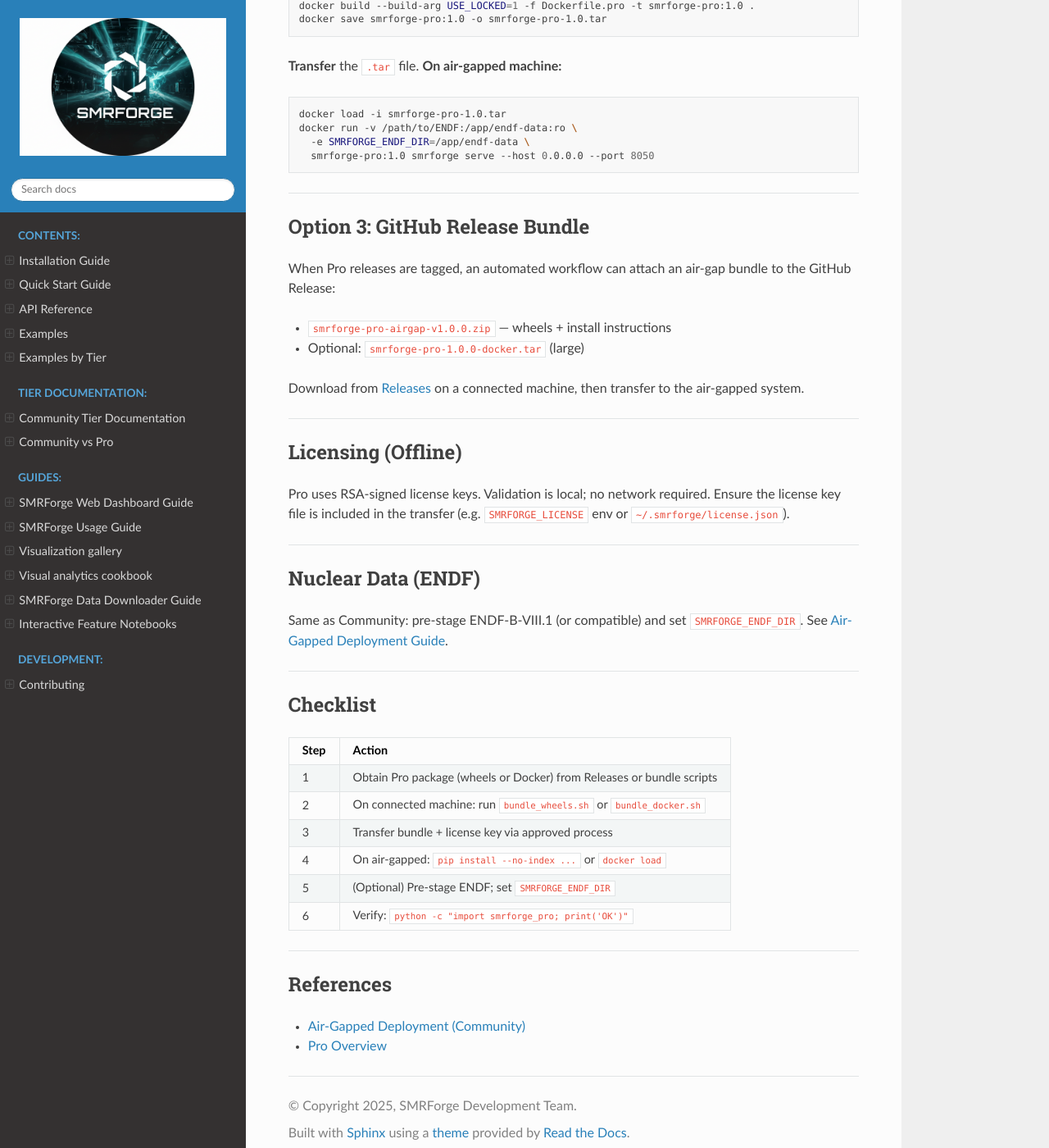
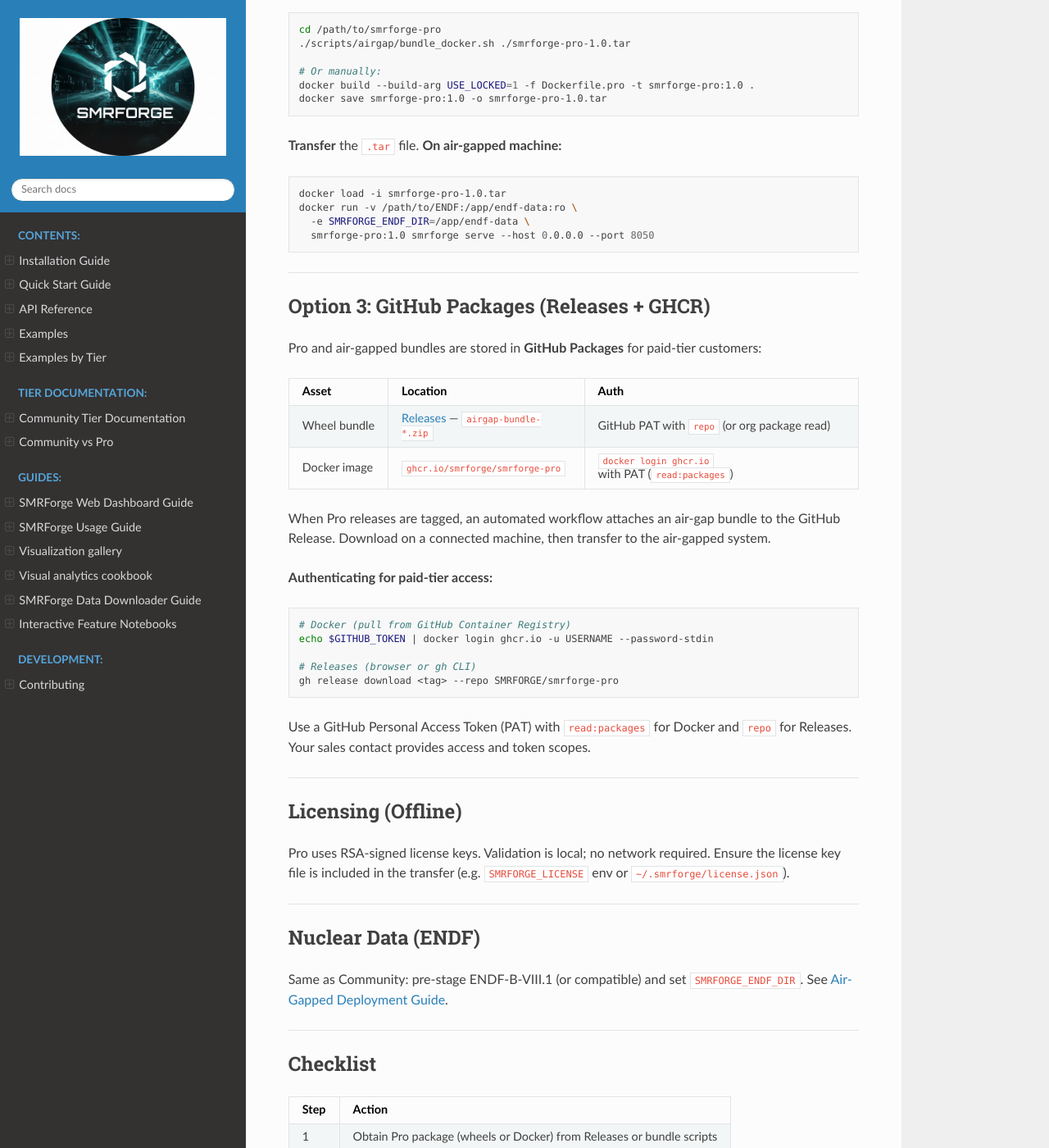
Before and after one commit to SMRFORGE/smrforge, a Sphinx documentation site: the page built from docs/deployment/air-gapped-pro.md, in a window 1280 px wide and 1400 px high, scrolled down 1147 px. Shown: the whole window at 82% size. Built offline with Sphinx 7.4.7 and the Read the Docs theme 3.1.0, drawn with Linux system fonts in a browser that asks for light colours; pages that are not in the unit, such as notebooks, are missing from menus; some of the changed text lies outside the part shown.

Commit message:
Add copy_to_pro scripts, document GitHub Packages for Pro/air-gap
- scripts/airgap/copy_to_pro.sh and .ps1: sync air-gap content to smrforge-pro
- docs: Pro and air-gapped bundles use GitHub Packages (Releases + ghcr.io)
- Add auth instructions for paid-tier access in air-gapped-pro.md

Made-with: Cursor

````diff
--- a/docs/deployment/air-gapped-pro.md
+++ b/docs/deployment/air-gapped-pro.md
@@ -8,6 +8,8 @@
 ## Overview
 
 Pro supports full air-gapped deployment: wheels, Docker images, and nuclear data can be pre-staged on a connected machine and transferred via approved process. Licensing validation runs offline (RSA-signed keys, no phone-home).
+
+**Distribution:** Paid-tier Pro and air-gapped bundles use **GitHub Packages** for storage—wheel bundles on GitHub Releases, Docker images on `ghcr.io/smrforge/smrforge-pro`. Access requires a Pro license and authenticated GitHub access.
 
 ---
 
@@ -63,14 +65,28 @@ docker run -v /path/to/ENDF:/app/endf-data:ro \
 
 ---
 
-## Option 3: GitHub Release Bundle
+## Option 3: GitHub Packages (Releases + GHCR)
 
-When Pro releases are tagged, an automated workflow can attach an air-gap bundle to the GitHub Release:
+Pro and air-gapped bundles are stored in **GitHub Packages** for paid-tier customers:
 
-- `smrforge-pro-airgap-v1.0.0.zip` — wheels + install instructions
-- Optional: `smrforge-pro-1.0.0-docker.tar` (large)
+| Asset | Location | Auth |
+|-------|----------|------|
+| Wheel bundle | [Releases](https://github.com/SMRFORGE/smrforge-pro/releases) — `airgap-bundle-*.zip` | GitHub PAT with `repo` (or org package read) |
+| Docker image | `ghcr.io/smrforge/smrforge-pro` | `docker login ghcr.io` with PAT (`read:packages`) |
 
-Download from [Releases](https://github.com/SMRFORGE/smrforge-pro/releases) on a connected machine, then transfer to the air-gapped system.
+When Pro releases are tagged, an automated workflow attaches an air-gap bundle to the GitHub Release. Download on a connected machine, then transfer to the air-gapped system.
+
+**Authenticating for paid-tier access:**
+
+```bash
+# Docker (pull from GitHub Container Registry)
+echo $GITHUB_TOKEN | docker login ghcr.io -u USERNAME --password-stdin
+
+# Releases (browser or gh CLI)
+gh release download <tag> --repo SMRFORGE/smrforge-pro
+```
+
+Use a GitHub Personal Access Token (PAT) with `read:packages` for Docker and `repo` for Releases. Your sales contact provides access and token scopes.
 
 ---
 
````
Also changed, not shown: README_PRO_TEMPLATE.md (+3 -1 lines), docs/community_vs_pro.md (+2 -0 lines), docs/pro-tier-overview.md (+4 -1 lines), scripts/airgap/README.md, 3 other files.
